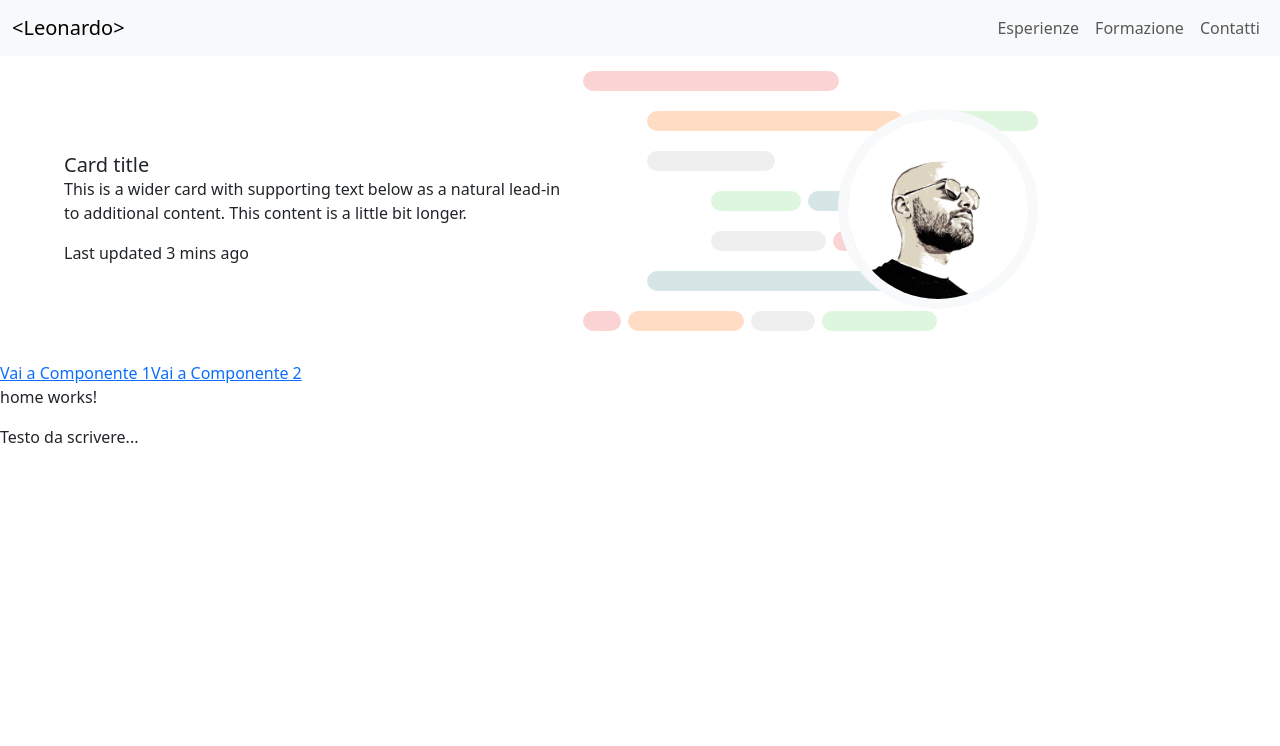
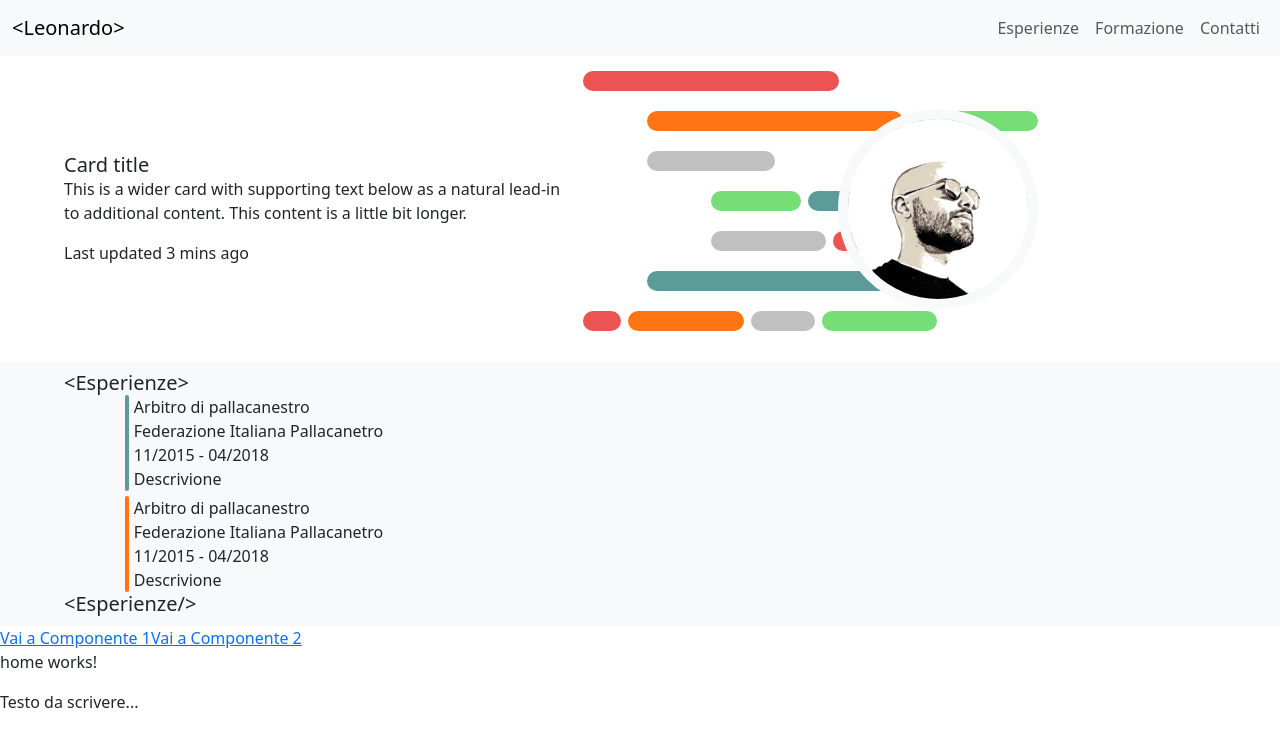
Before and after one commit to leominaudo/leominaudo.github.io, an Angular app: page /home in a window 1280 px wide. Shown: the top 746 px of the page. Built offline with nearby package versions, Linux system fonts and the light colour scheme.

Commit message:
row-info

```diff
--- a/src/app/app.component.html
+++ b/src/app/app.component.html
@@ -4,6 +4,7 @@
 <div>
   <app-cover></app-cover>
 </div>
+<app-row-info></app-row-info>
 
 <!-- Esempio in un template HTML -->
 <a routerLink="/home" fragment="home">Vai a Componente 1</a>
--- a/src/app/app.module.ts
+++ b/src/app/app.module.ts
@@ -9,6 +9,7 @@ import { CompComponent } from './pages/comp/comp.component';
 import { NavbarComponent } from './components/navbar/navbar.component';
 import { NgbModule } from '@ng-bootstrap/ng-bootstrap';
 import { CoverComponent } from './components/cover/cover.component';
+import { RowInfoComponent } from './components/row-info/row-info.component';
 
 @NgModule({
   declarations: [
@@ -23,6 +24,7 @@ import { CoverComponent } from './components/cover/cover.component';
     NavbarComponent,
     NgbModule,
     CoverComponent,
+    RowInfoComponent,
   ],
   providers: [],
   bootstrap: [AppComponent],
--- a/src/app/components/cover/cover.component.html
+++ b/src/app/components/cover/cover.component.html
@@ -104,7 +104,7 @@
   </div>
 
   <!--bg-opacity-75 bg-white-->
-  <div #innerDiv class="bg-opacity-75 bg-white container-cover">
+  <div #innerDiv class="container-cover">
     <div class="card-cover" style="padding-left: 5%">
       <h5 class="card-title">Card title</h5>
       <p class="card-text">
--- /dev/null
+++ b/src/app/components/row-info/row-info.component.html
@@ -0,0 +1,37 @@
+<div  class="bg-light" style="height: 30%; ">
+
+    <div  style="padding-left: 5%; padding-top: 10px; padding-bottom: 10px; ">
+        <div class="fs-5 mb-0 h1 bg-light" style="position: sticky; top: 56px; margin-bottom: 10px;">{{'\<Esperienze>'}}</div>
+            <div style="padding-left: 5%; display: flex; flex-direction: column; gap: 5px;">
+
+                <div style="display: flex; flex-direction: row; align-items: stretch; gap: 5px;">
+                    <div >
+                        <div style=" width: 4px; height: 100%; border-radius: 25px; background-color: #5d9b9b;"></div>
+                    </div>
+                    <div>
+                        <div>Arbitro di pallacanestro</div>
+                        <div>Federazione Italiana Pallacanetro</div>
+                        <div>11/2015 - 04/2018</div>
+                        <div>Descrivione</div>
+                    </div>
+
+                </div>
+
+                <div style="display: flex; flex-direction: row; align-items: stretch; gap: 5px;">
+                    <div >
+                        <div style=" width: 4px; height: 100%; border-radius: 25px; background-color: #ff7514;"></div>
+                    </div>
+                    <div>
+                        <div>Arbitro di pallacanestro</div>
+                        <div>Federazione Italiana Pallacanetro</div>
+                        <div>11/2015 - 04/2018</div>
+                        <div>Descrivione</div>
+                    </div>
+
+                </div>
+
+            </div>
+            <div class="fs-5 mb-0 h1">{{'\<Esperienze/>'}}</div>
+    </div>
+
+</div>
```
Also changed, not shown: src/app/components/row-info/row-info.component.ts (added, +11 -0 lines), src/app/components/row-info/row-info.component.scss (added).
